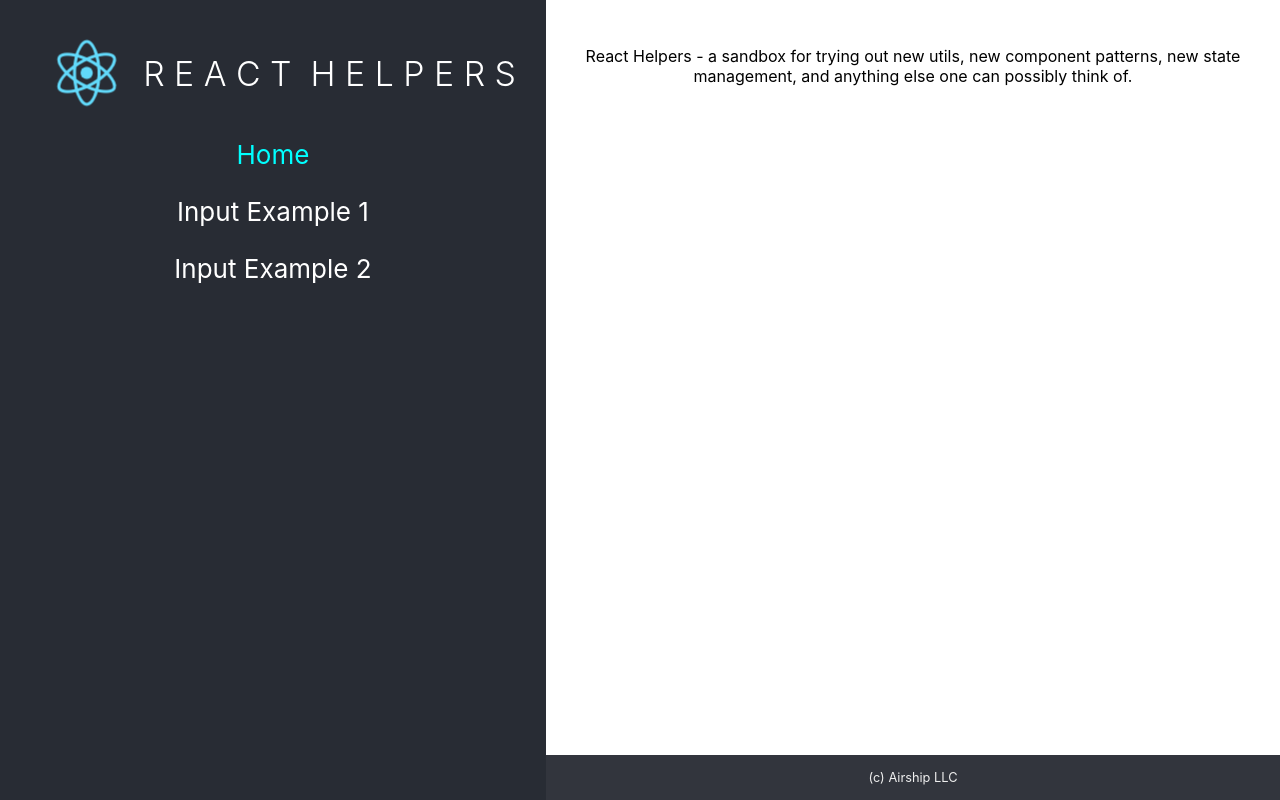
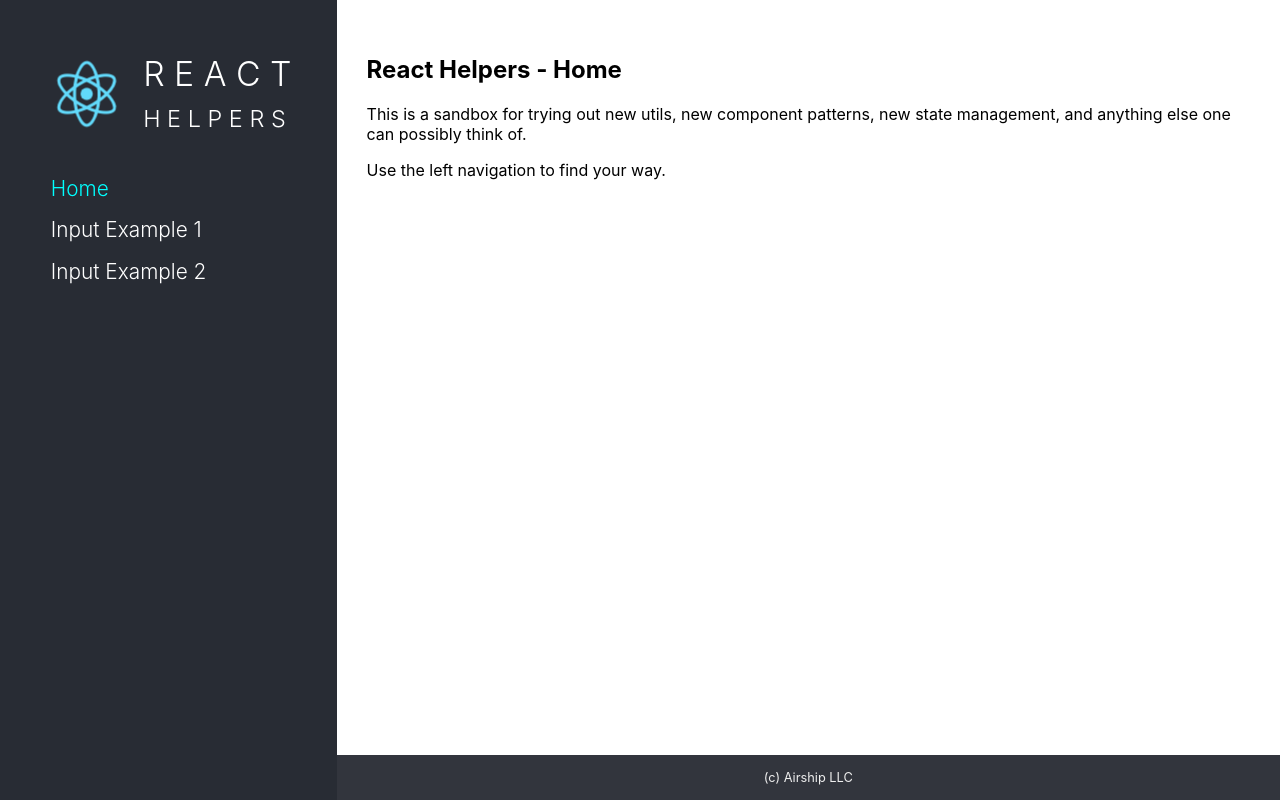
Before and after one commit to townofdon/react-helpers, a React app: page / in a window 1280 px wide. Built offline with nearby package versions, Linux system fonts and the light colour scheme.

Commit message:
further tweak styling / layout

```diff
--- a/src/App.css
+++ b/src/App.css
@@ -18,9 +18,11 @@
 }
 
 .App-name {
+  text-align: left;
   white-space: nowrap;
   font-weight: 300;
   font-size: 1.3em;
+  padding-right: 15px;
 }
 
 .App-header {
@@ -28,7 +30,7 @@
   display: block;
   top: 0;
   background-color: #282c34;
-  height: 100vh;
+  min-height: 100vh;
   flex-grow: 0;
   display: flex;
   flex-direction: column;
@@ -48,6 +50,10 @@
   display: inline-block;
 }
 
+.App-header nav {
+  display: block;
+  text-align: left;
+}
 .App-header nav ul {
   list-style: none;
   padding: 10px 0;
@@ -60,7 +66,9 @@
   display: inline-block;
   color: #fff;
   text-decoration: none;
-  padding: 0.5em 1em;
+  padding: 0.4em 1em;
+  font-size: 0.8em;
+  font-weight: 300;
 }
 .App-header nav ul li a.active {
   color: cyan;
@@ -81,9 +89,8 @@
 
 .App-content-body {
   padding: 30px;
-  /* height: 100%; */
-  /* width: calc(100% - 30px); */
-  /* overflow: auto; */
+  padding-top: 35px;
+  text-align: left;
 }
 
 .App-link {
--- a/src/components/Header.js
+++ b/src/components/Header.js
@@ -7,7 +7,13 @@ const Header = () => {
     <div className="header-top">
       <img src={logo} className="App-logo" alt="logo" />
       <h1 class="App-name">
-        R E A C T&nbsp;&nbsp;H E L P E R S
+        R E A C T
+        <br/>
+        <small>
+          <small>
+            H E L P E R S
+          </small>
+        </small>
       </h1>
     </div>
   );
--- a/src/pages/Home.tsx
+++ b/src/pages/Home.tsx
@@ -3,11 +3,17 @@ import React from 'react';
 
 const Home = () => {
   return (
-    <p>
-      React Helpers - a sandbox for trying out new utils,
-      new component patterns, new state management, and
-      anything else one can possibly think of.
-    </p>
+    <>
+      <h2>React Helpers - Home</h2>
+      <p>
+        This is a sandbox for trying out new utils,
+        new component patterns, new state management, and
+        anything else one can possibly think of.
+      </p>
+      <p>
+        Use the left navigation to find your way.
+      </p>
+    </>
   );
 };
 
```
